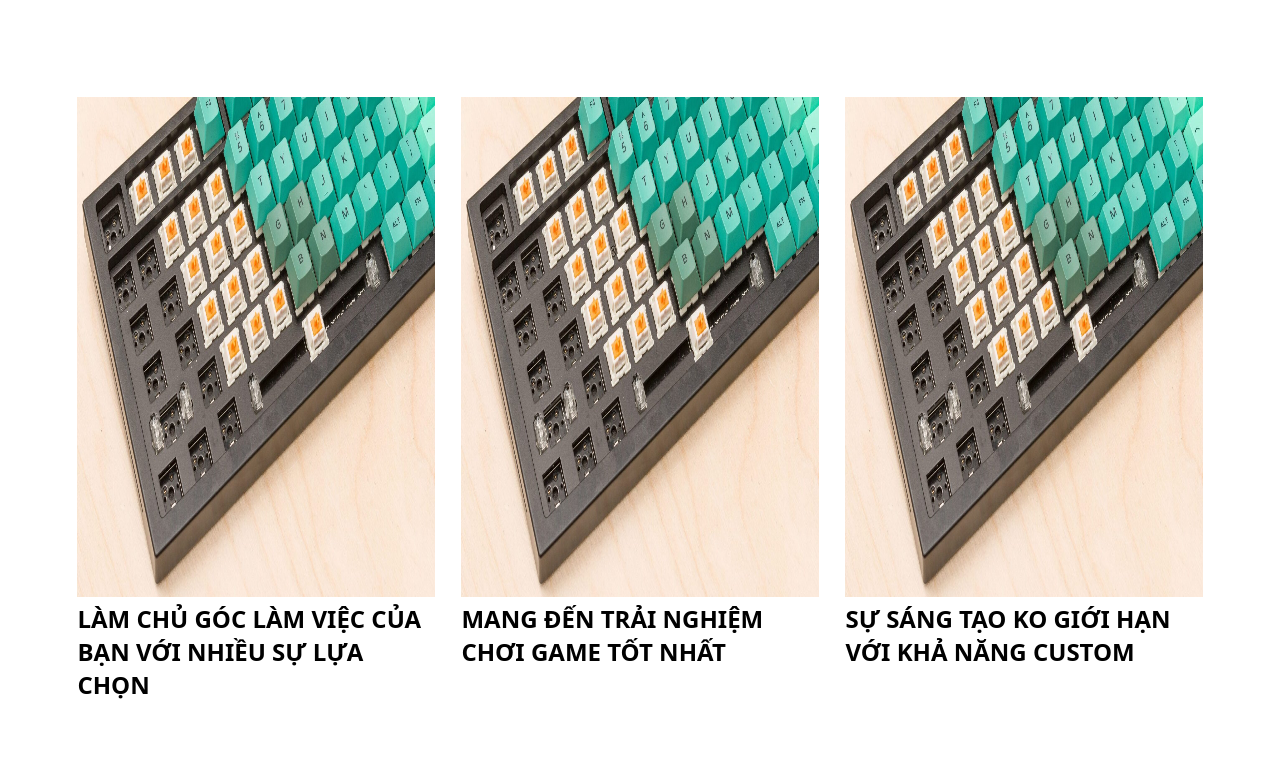
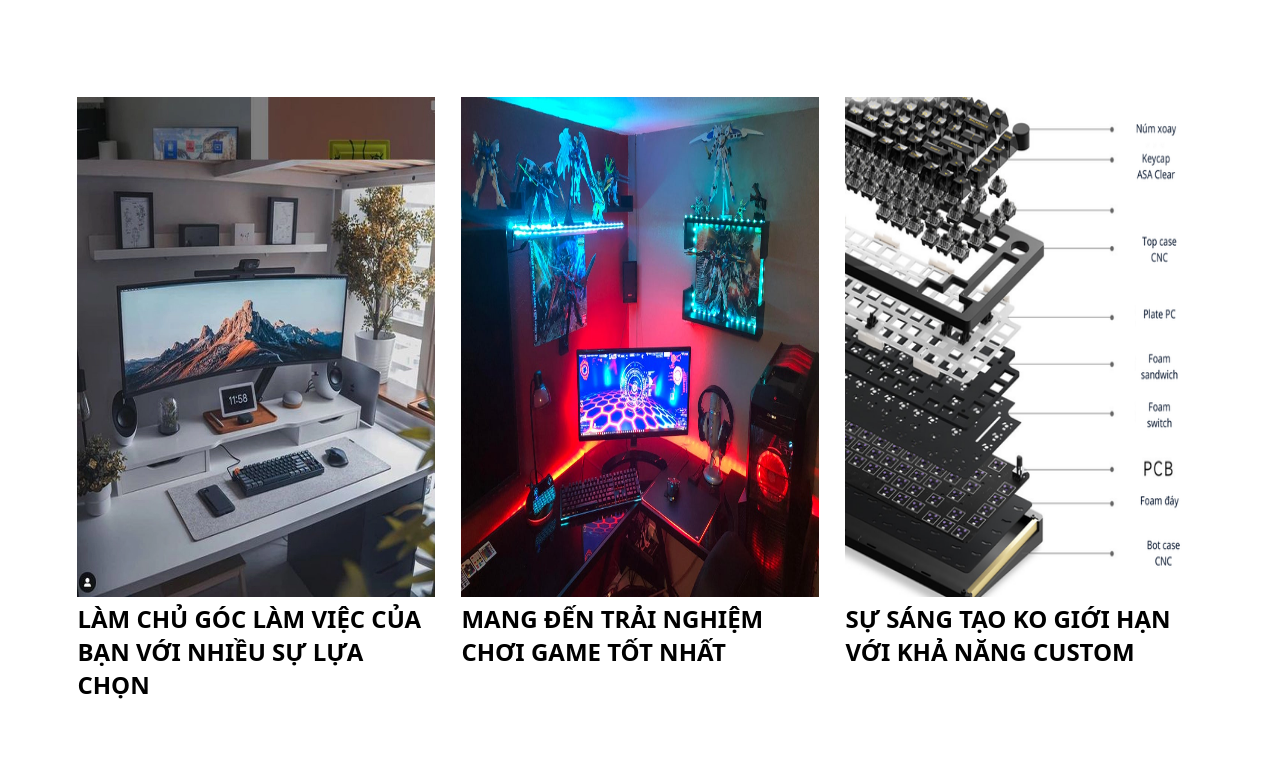
Before and after one commit to VTLShrimp/WebCuoiKy.github.io, a plain HTML site: page trangchu.html in a window 1280 px wide. Shown: the part 782-1540 px from the top of the page. Drawn offline with nearby package versions, Linux system fonts and the light colour scheme.

Commit message:
new trang chu

```diff
--- a/css/gioithieu.css
+++ b/css/gioithieu.css
@@ -327,7 +327,19 @@ footer h2 {
   text-align: right;
 }
 ::-webkit-scrollbar {
-  display: none;
+  background: #07033f;
+
+}
+::-webkit-scrollbar-track {
+  border-radius: 10px;
+}
+::-webkit-scrollbar-thumb {
+  background: orange;
+  border-radius: 10px;
+}
+::-webkit-scrollbar-thumb:hover{
+  border: 5px solid orange;
+  background: white;
 }
 .reveal {
   transform: translateZ(150px);
--- a/css/shop.css
+++ b/css/shop.css
@@ -113,6 +113,7 @@ nav {
     border: 4px solid rgb(255, 255, 255);
     transition: 0.2s linear;
   }
+  ::-webkit-scrollbar-track:active,
   .nuhang:active,
   .nutmua:active,
   .nut:active {
@@ -363,7 +364,19 @@ footer h2 {
   text-align: right;
 }
 ::-webkit-scrollbar {
-  display: none;
+  background: #07033f;
+
+}
+::-webkit-scrollbar-track {
+  border-radius: 10px;
+}
+::-webkit-scrollbar-thumb {
+  background: orange;
+  border-radius: 10px;
+}
+::-webkit-scrollbar-thumb:hover{
+  border: 5px solid orange;
+  background: white;
 }
 .reveal {
   transform: translateY(150px);
--- a/css/trangchu.css
+++ b/css/trangchu.css
@@ -266,7 +266,19 @@ footer h2 {
   text-align: right;
 }
 ::-webkit-scrollbar {
-  display: none;
+  background: #07033f;
+
+}
+::-webkit-scrollbar-track {
+  border-radius: 10px;
+}
+::-webkit-scrollbar-thumb {
+  background: orange;
+  border-radius: 10px;
+}
+::-webkit-scrollbar-thumb:hover{
+  border: 5px solid orange;
+  background: white;
 }
 .reveal {
   transform: translateZ(150px);
--- a/trangchu.html
+++ b/trangchu.html
@@ -42,15 +42,15 @@
     </section>
     <section class="tongquan reveal">
         <div>
-            <img src="/img/banphimco.jpg">
+            <img src="/img/trangchu/lamchugoclamviec.webp">
             <h1>Làm chủ góc làm việc của bạn với nhiều sự lựa chọn </h1>
         </div>
         <div>
-            <img src="/img/banphimco.jpg">
+            <img src="/img/trangchu/goc-gaming.jpg">
             <h1>Mang đến trải nghiệm chơi game tốt nhất</h1>
         </div>
         <div>
-            <img src="/img/banphimco.jpg">
+            <img src="/img/trangchu/cutom.webp">
             <h1>Sự sáng tạo ko giới hạn với khả năng custom</h1>
         </div>
     </section>
@@ -61,25 +61,27 @@
                     những người làm việc văn phòng vì sự tiện lợi cũng như thuận tiện mà nó mang lại</p>
             </div>
             <div>
-                <img src="/img/banphimco.jpg">
+                <img src="/img/trangchu/hinh1.png">
             </div>
         </div>
+        <hr>
         <div class="noidungphanthan reveal">
             <div>
-                <img src="/img/banphimco.jpg">
+                <img src="/img/trangchu/hinh2.webp">
             </div>
             <div>
                 <p>Với sự hấp dẫn như vậy tất nhiên các hãng công nghệ lớn như Logitech,Razer,... đã cho ra các sản phẩm
                     chất lượng,cùng với đó là những hãng nhỏ lẻ với giả cả vừa phải như Kingston,AULA,...</p>
             </div>
         </div>
+        <hr>
         <div class="noidungphanthan reveal">
             <div>
                 <p> Người tối cổ chúng tôi đã tạo ra shop BÀN PHÍM TỐI CỔ để có thể cung cấp dịch vụ mua bán
                     đem đến người dùng mặt hàng tốt nhất đảm bảo chất lượng </p>
             </div>
             <div>
-                <img src="/img/banphimco.jpg">
+                <img src="/img/trangchu/hinh3.png">
             </div>
         </div>
     </section>
```
Also changed, not shown: css/footer.css (deleted), img/trangchu/cutom.webp (added), img/trangchu/goc-gaming.jpg (added), img/trangchu/hinh1.png (added), img/trangchu/hinh2.webp (added), img/trangchu/hinh3.png (added), img/trangchu/lamchugoclamviec.webp (added).
